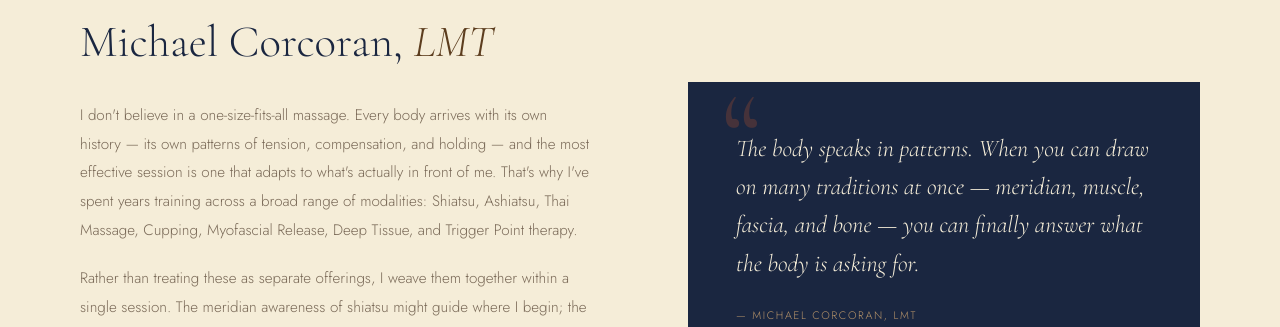
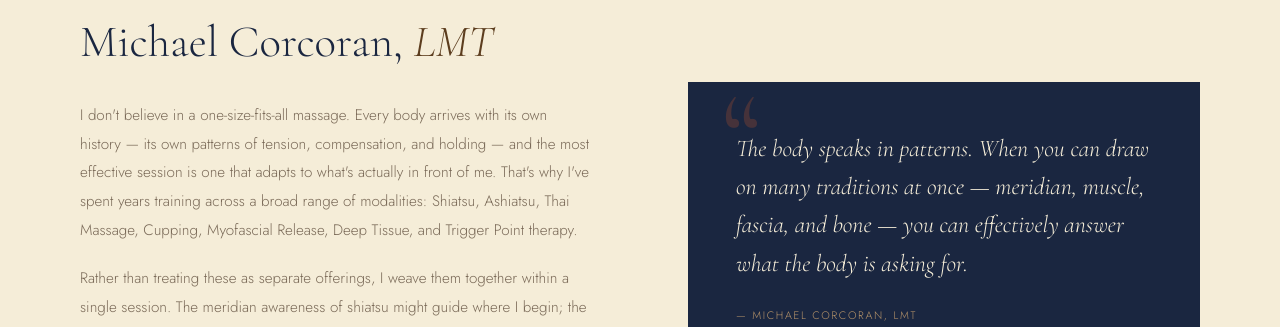
Before and after one commit to North-Hand-Institute/Michael-Corcoran-LMT, a Next.js app: page / in a window 1280 px wide. Shown: the part 960-1287 px from the top of the page. Built offline with nearby package versions, Linux system fonts and the light colour scheme.

Commit message:
Update About.tsx

```diff
--- a/components/About.tsx
+++ b/components/About.tsx
@@ -36,7 +36,7 @@ export default function About() {
           <div style={{ position: 'relative', padding: '3rem', background: '#1a2640' }}>
             <div style={{ position: 'absolute', top: '-0.5rem', left: '2rem', fontFamily: 'Cormorant Garamond, serif', fontSize: '8rem', color: '#c9572a', opacity: 0.25, lineHeight: 1 }}>&ldquo;</div>
             <blockquote style={{ fontFamily: 'Cormorant Garamond, serif', fontSize: 'clamp(1.1rem, 2vw, 1.5rem)', fontStyle: 'italic', fontWeight: 300, lineHeight: 1.6, color: '#f5edd8' }}>
-              The body speaks in patterns. When you can draw on many traditions at once — meridian, muscle, fascia, and bone — you can finally answer what the body is asking for.
+              The body speaks in patterns. When you can draw on many traditions at once — meridian, muscle, fascia, and bone — you can effectively answer what the body is asking for.
             </blockquote>
             <cite style={{ display: 'block', marginTop: '1.5rem', fontSize: '0.68rem', letterSpacing: '0.15em', textTransform: 'uppercase', color: '#b8956a', fontStyle: 'normal', fontFamily: 'Jost, sans-serif' }}>
               — Michael Corcoran, LMT
```
